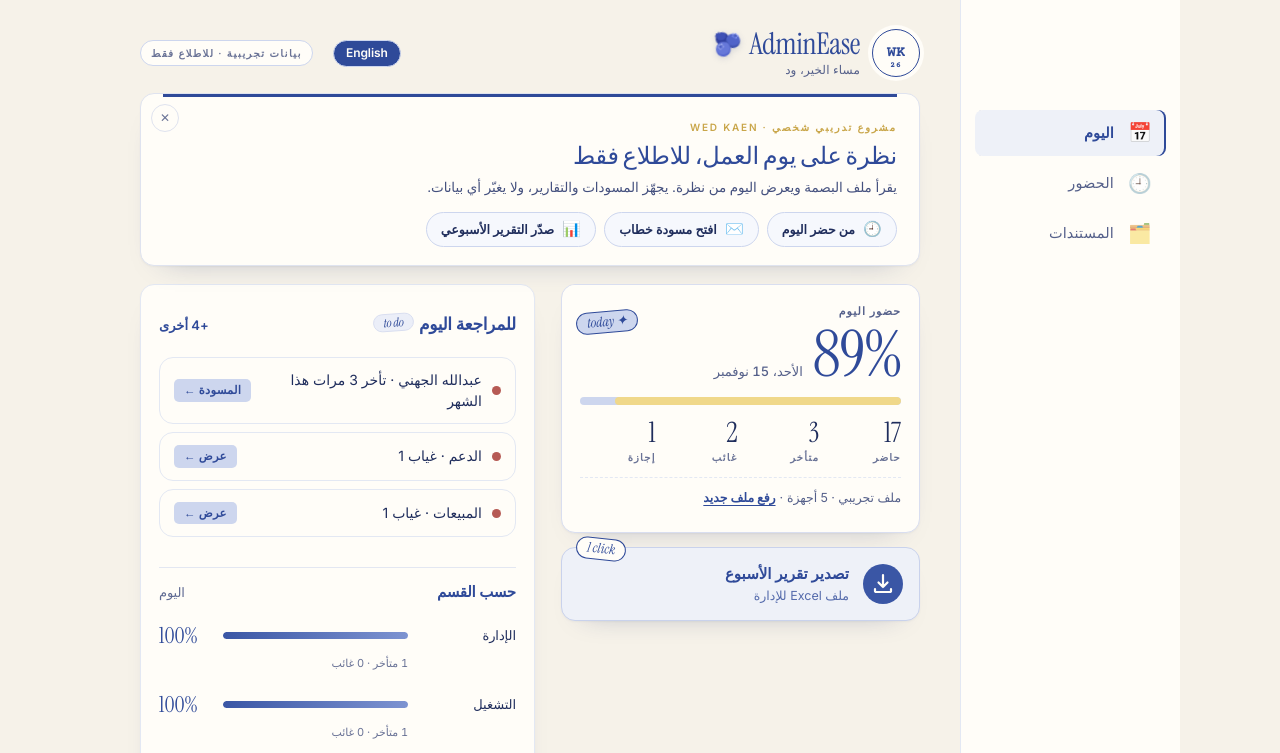
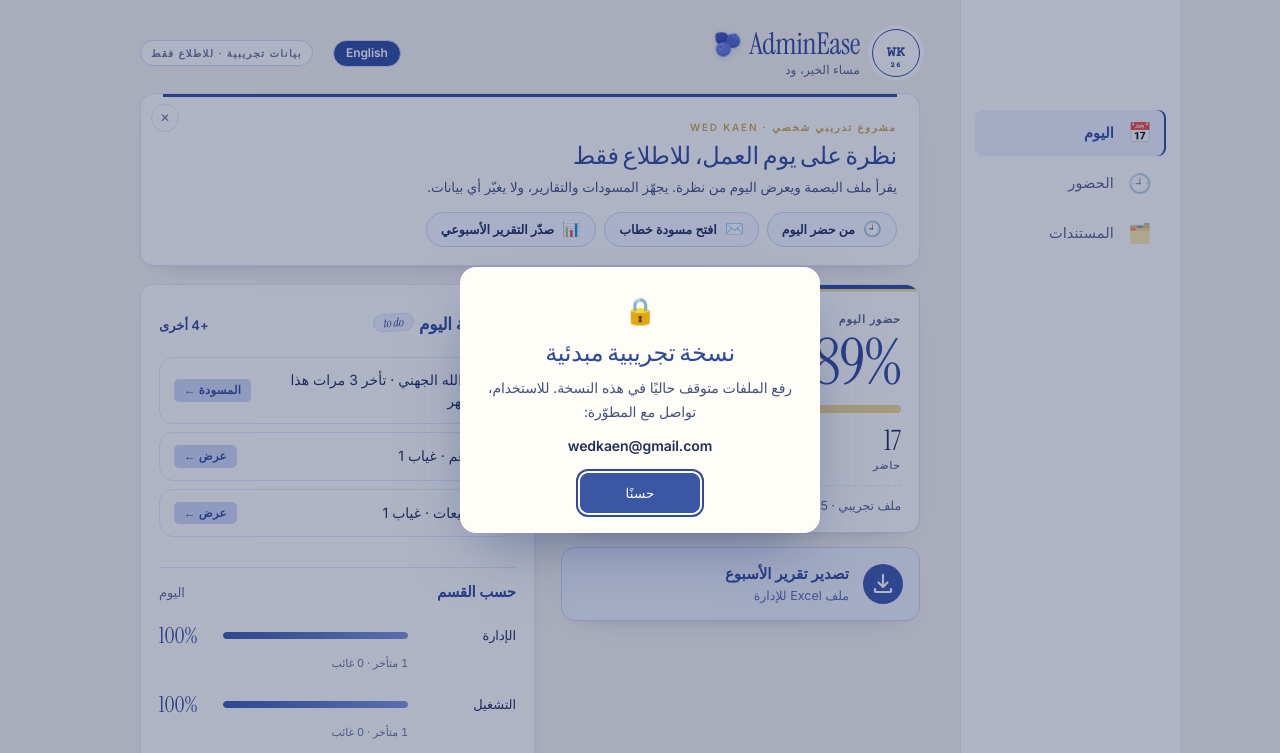
Before and after one commit to wedkaen/wk, a plain HTML site: page daftar/ar.html in a window 1280 px wide. Both pictures are taken after a click on the label "رفع ملف جديد". Shown: the top 753 px of the page. Drawn offline with nearby package versions, Linux system fonts and the light colour scheme.

Commit message:
Update ar.html

```diff
--- a/daftar/ar.html
+++ b/daftar/ar.html
@@ -585,6 +585,18 @@ section.view{gap:16px}
 .lang-tog:hover{background:#243c82}
 header.top::after{margin-inline-start:8px!important}
 .hello h1{white-space:nowrap}
+
+/* ===== simplest, demo-locked ===== */
+.tour,.stk-exp,.stk-today{display:none!important}
+.lockbg{position:fixed;inset:0;z-index:200;background:rgba(27,44,102,.35);display:grid;place-items:center;padding:20px}
+.lockbg[hidden]{display:none!important}
+.lockcard{width:min(360px,100%);background:#fffdf8;border-radius:16px;padding:24px 22px 20px;text-align:center;box-shadow:0 24px 60px -20px rgba(27,44,102,.5)}
+.lockcard h3{margin:6px 0 8px;font-family:var(--f-latin);font-weight:400;font-size:24px;color:#2f4a99}
+.lockcard p{margin:0;font-size:14px;line-height:1.7;color:#44507e}
+.lock-ic{font-size:26px;font-family:'Apple Color Emoji','Segoe UI Emoji','Noto Color Emoji',sans-serif}
+.lock-mail{margin:10px 0 16px!important;font-weight:600;color:#1f2d5c!important;direction:ltr;user-select:all}
+.lockcard .btn{min-width:120px}
+@media (max-width:600px){.blue-berry{display:none}}
 </style>
 
 <div class="wrap" dir="rtl" lang="ar">
@@ -1099,5 +1111,16 @@ function renderAll(){renderToday();renderAtt();renderReq();renderTasks();renderA
 renderAll();
 })();
 </script>
+<div class="lockbg" id="lockBox" hidden><div class="lockcard" role="dialog" aria-modal="true" aria-labelledby="lockT">
+  <span class="lock-ic" aria-hidden="true">🔒</span><h3 id="lockT">نسخة تجريبية مبدئية</h3><p>رفع الملفات متوقف حاليًا في هذه النسخة. للاستخدام، تواصل مع المطوّرة:</p>
+  <p class="lock-mail">wedkaen@gmail.com</p><button type="button" class="btn teal" id="lockOk">حسنًا</button></div></div>
+
+<script>
+(function(){const box=document.getElementById("lockBox");const show=()=>{box.hidden=false;document.getElementById("lockOk").focus()};
+document.addEventListener("click",e=>{if(e.target.closest("#upLbl,#fileIn,[data-tour=up]")){e.preventDefault();e.stopPropagation();show()}},true);
+["dragover","drop"].forEach(t=>document.addEventListener(t,e=>{e.preventDefault();e.stopPropagation();if(t==="drop")show()},true));
+box.addEventListener("click",e=>{if(e.target===box||e.target.id==="lockOk")box.hidden=true});
+document.addEventListener("keydown",e=>{if(e.key==="Escape")box.hidden=true});})();
+</script>
 </body>
 </html>
```
